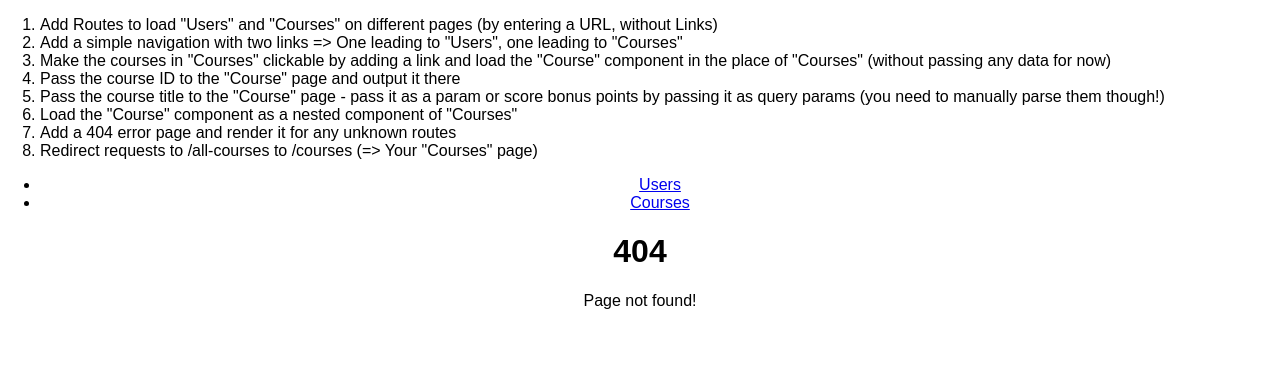
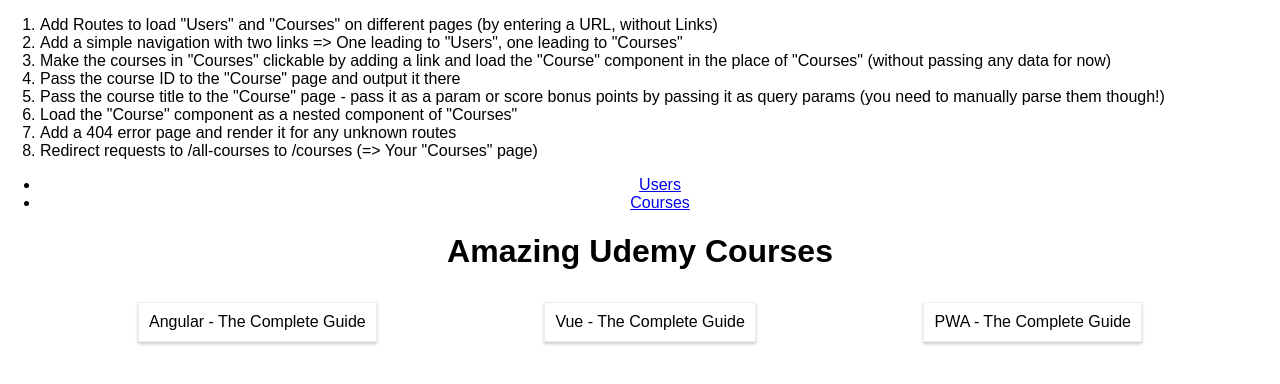
Before and after one commit to bereczkybalazs/udemy-react-routing, a React (Create React App) app: page /courses in a window 1280 px wide. Shown: the top 384 px of the page. Built offline with nearby package versions, Linux system fonts and the light colour scheme.

Commit message:
redirect

```diff
--- a/src/App.js
+++ b/src/App.js
@@ -2,7 +2,7 @@
 
 import Courses from './containers/Courses/Courses';
 import Users from './containers/Users/Users';
-import {BrowserRouter, Link, Route, Switch} from "react-router-dom";
+import {BrowserRouter, Link, Route, Switch, Redirect} from "react-router-dom";
 import Tasks from "./components/Tasks/Tasks";
 import Page404 from "./components/Page404/Page404";
 
@@ -26,7 +26,8 @@
           </header>
           <Switch>
             <Route path="/users" exact component={Users}/>
-            <Route path="/all-courses" component={Courses}/>
+            <Redirect from="/all-courses" to="/courses"/>
+            <Route path="/courses" component={Courses}/>
             <Route component={Page404}/>
           </Switch>
         </div>
```
